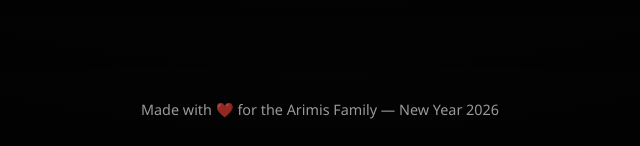
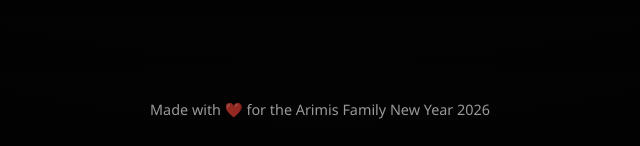
Before and after one commit to devolpwithaddi1/NEW-YEAR, a plain HTML site: page index.html in a window 1280 px wide. Shown: the part 1333-1479 px from the top of the page, 320-960 px from the left. Drawn offline with Linux system fonts and the light colour scheme.

Commit message:
Update index.html

```diff
--- a/index.html
+++ b/index.html
@@ -179,7 +179,7 @@
 </section>
 
 <footer>
-    Made with ❤️ for the Arimis Family — New Year 2026
+    Made with ❤️ for the Arimis Family New Year 2026
 </footer>
 
 <!-- 🎵 BACKGROUND MUSIC -->
```
